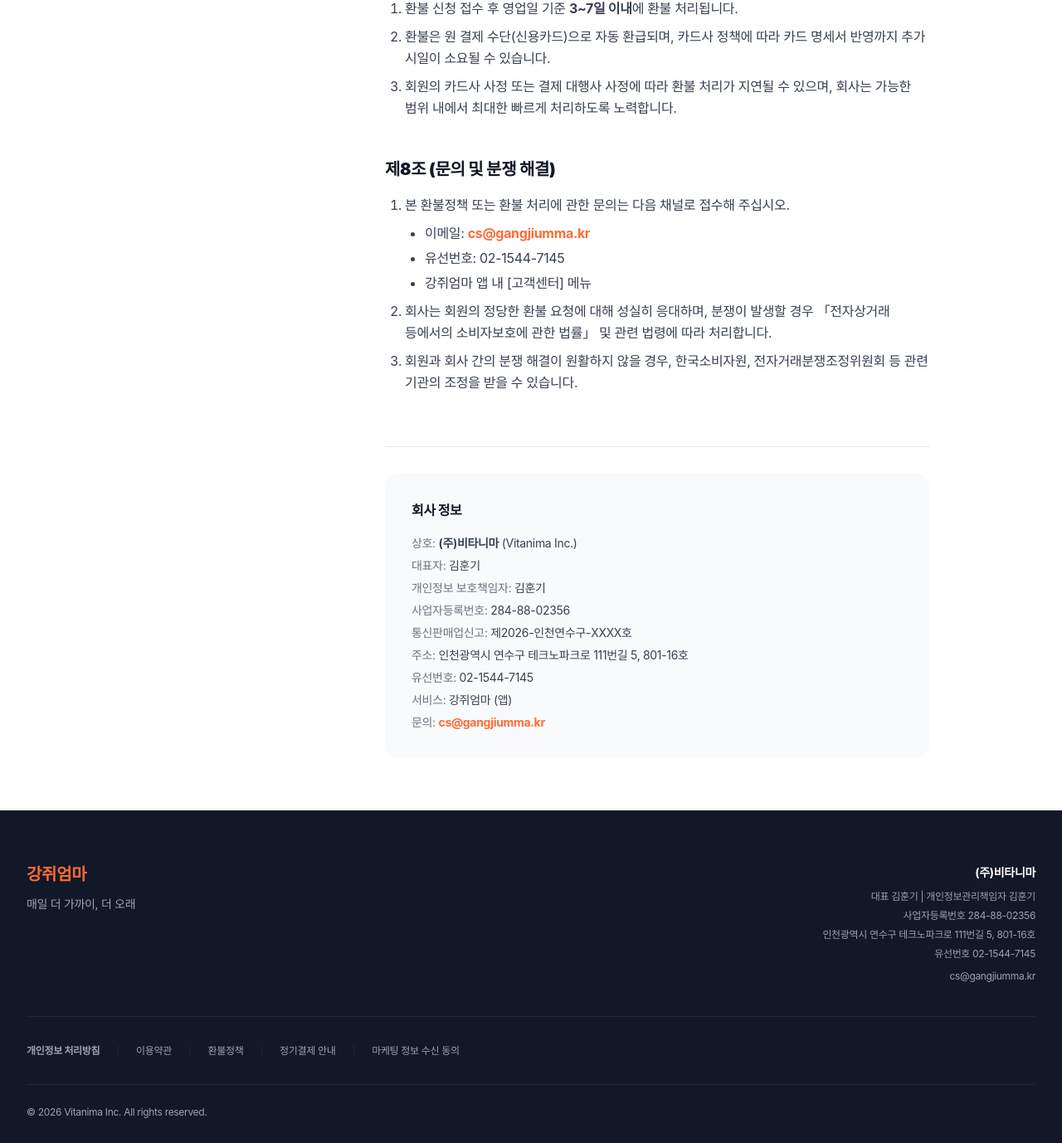
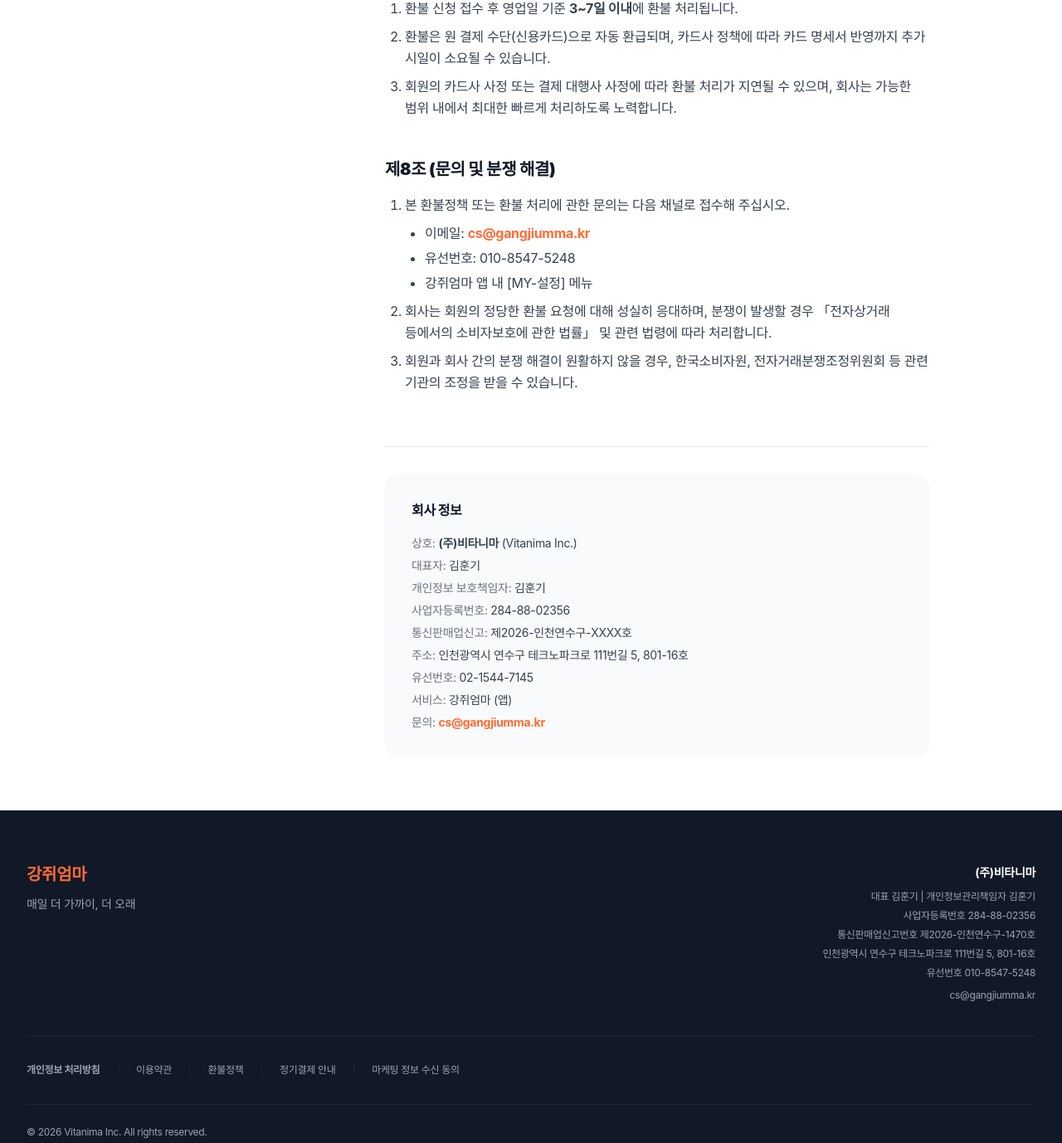
Before and after one commit to gangjiumma/gangjiumma-marketing, a Next.js app: page /refund-policy in a window 1280 px wide. Shown: the part 2490-3868 px from the top of the page at 83% size. Built offline with nearby package versions, Linux system fonts and the light colour scheme; a web font is replaced by a local one.

Commit message:
footer 통신판매업 번호 추가, refund 유선 페이지 번호 수정

```diff
--- a/src/app/refund-policy/page.tsx
+++ b/src/app/refund-policy/page.tsx
@@ -134,8 +134,8 @@
           <li>본 환불정책 또는 환불 처리에 관한 문의는 다음 채널로 접수해 주십시오.
             <ul className="list-disc pl-6 mt-2 space-y-1">
               <li>이메일: <a href="mailto:cs@gangjiumma.kr" className="text-brand hover:underline font-bold">cs@gangjiumma.kr</a></li>
-              <li>유선번호: 02-1544-7145</li>
-              <li>강쥐엄마 앱 내 [고객센터] 메뉴</li>
+              <li>유선번호: 010-8547-5248</li>
+              <li>강쥐엄마 앱 내 [MY-설정] 메뉴</li>
             </ul>
           </li>
           <li>회사는 회원의 정당한 환불 요청에 대해 성실히 응대하며, 분쟁이 발생할 경우 「전자상거래 등에서의 소비자보호에 관한 법률」 및 관련 법령에 따라 처리합니다.</li>
--- a/src/components/Footer.tsx
+++ b/src/components/Footer.tsx
@@ -16,9 +16,9 @@
             <div className="font-bold text-white text-base mb-1">(주)비타니마</div>
             <div>대표 김훈기 | 개인정보관리책임자 김훈기</div>
             <div>사업자등록번호 284-88-02356</div>
-
+            <div>통신판매업신고번호 제2026-인천연수구-1470호</div>
             <div>인천광역시 연수구 테크노파크로 111번길 5, 801-16호</div>
-            <div>유선번호 02-1544-7145</div>
+            <div>유선번호 010-8547-5248</div>
             <a
               href="mailto:cs@gangjiumma.kr"
               className="hover:text-white transition-colors mt-1"
```
